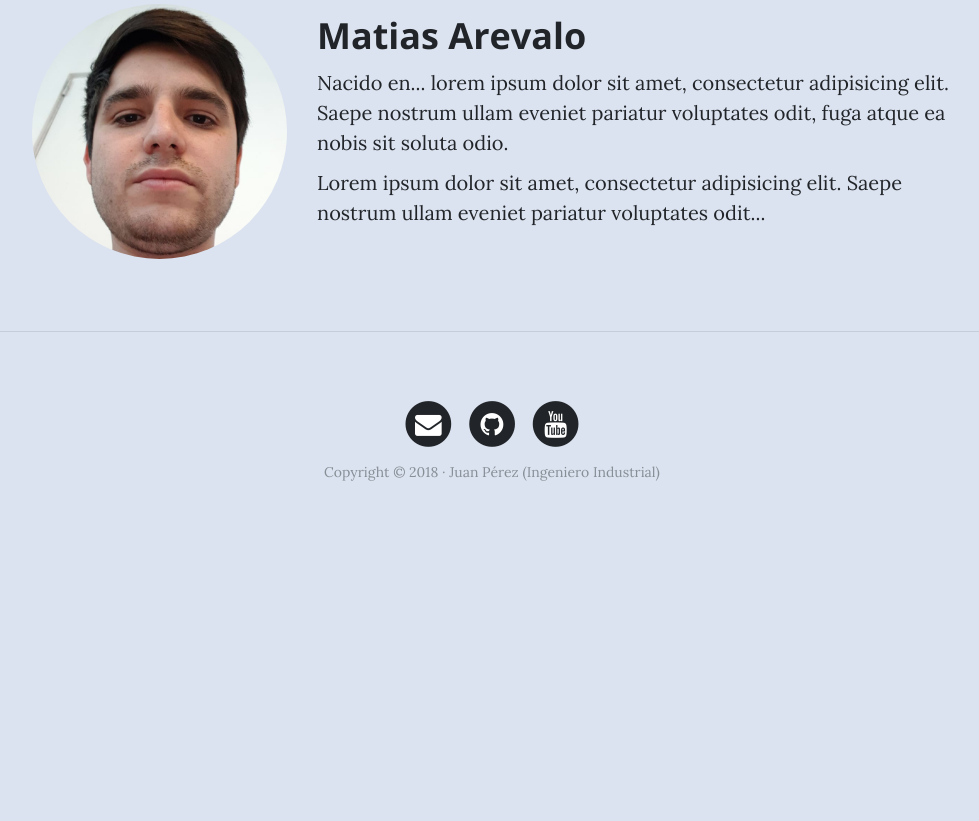
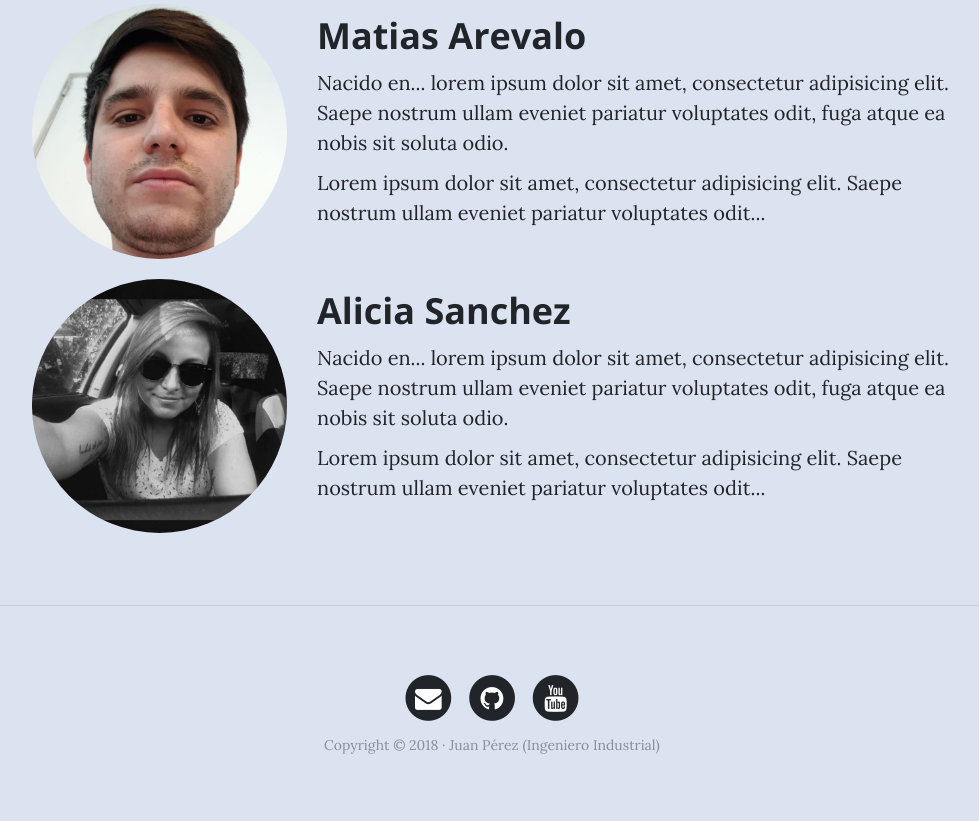
Before and after one commit to isco64/my-first-blog, a Django app: page /about/ in a window 1280 px wide. Shown: the part 873-1694 px from the top of the page, without its empty margins (148-1127 px from the left). Before the commit the page ends 1354 px from the top, so only its background shows below. Run offline with Django 3.2, Linux system fonts and the light colour scheme; some libraries are stand-ins or nearby versions.

Commit message:
Commit Final

```diff
--- a/core/templates/core/about.html
+++ b/core/templates/core/about.html
@@ -33,6 +33,18 @@
         odit...</p>
     </div>
   </div>
+  <div class="row">
+      <div class="col-lg-3 col-md-4 offset-lg-1">
+        <img class="img-fluid avatar" src="{% static 'core/img/Alicia.jpg'%}" alt="">
+      </div>
+      <div class="col-lg-7 col-md-8">
+        <h2 class="section-heading">Alicia Sanchez</h2>
+        <p>Nacido en... lorem ipsum dolor sit amet, consectetur adipisicing elit. Saepe nostrum ullam eveniet pariatur
+          voluptates odit, fuga atque ea nobis sit soluta odio.</p>
+        <p>Lorem ipsum dolor sit amet, consectetur adipisicing elit. Saepe nostrum ullam eveniet pariatur voluptates
+          odit...</p>
+      </div>
+    </div>
 </div>
 
 <hr>
```
Also changed, not shown: core/static/core/img/Alicia.jpg (added).
